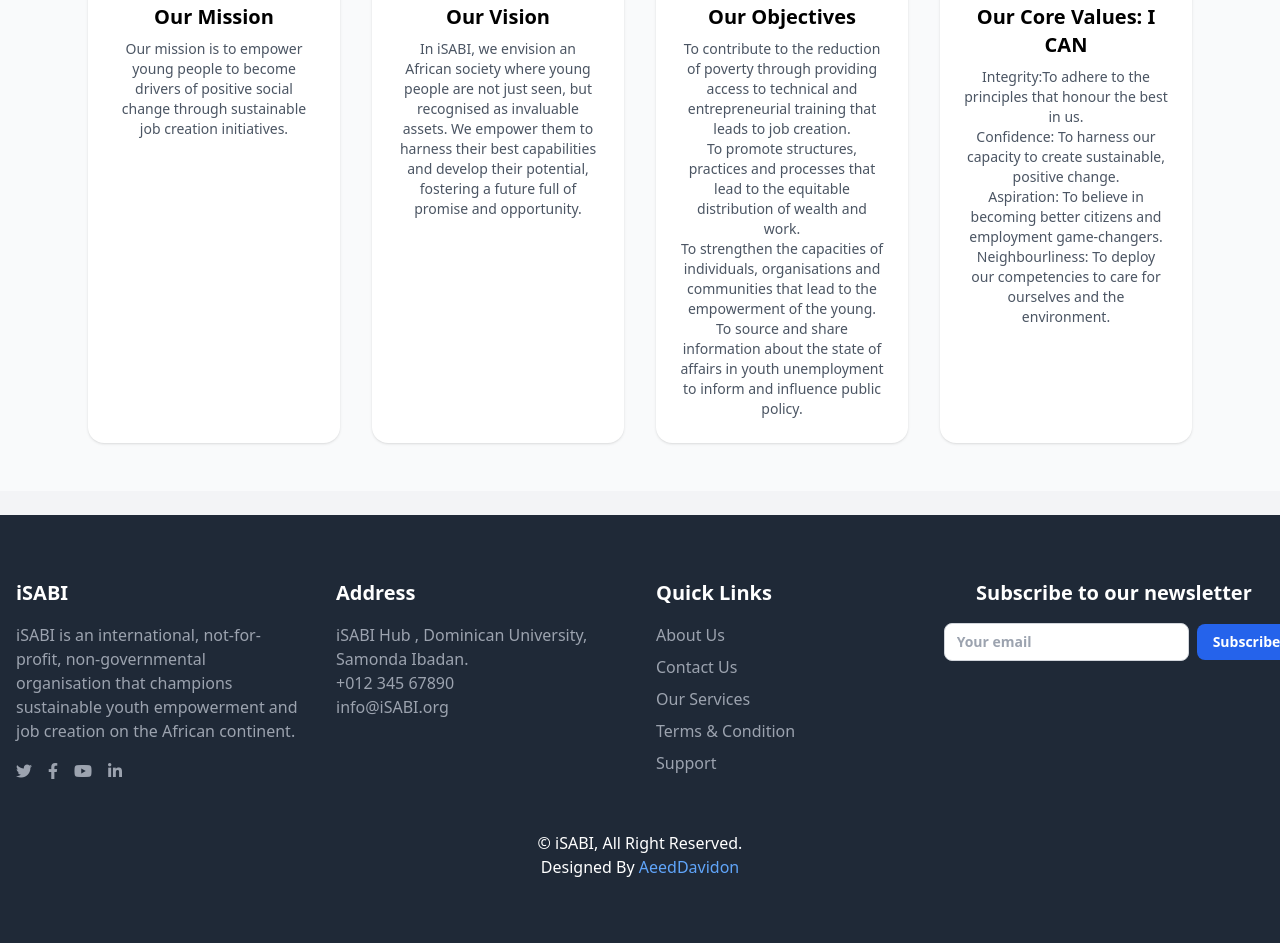
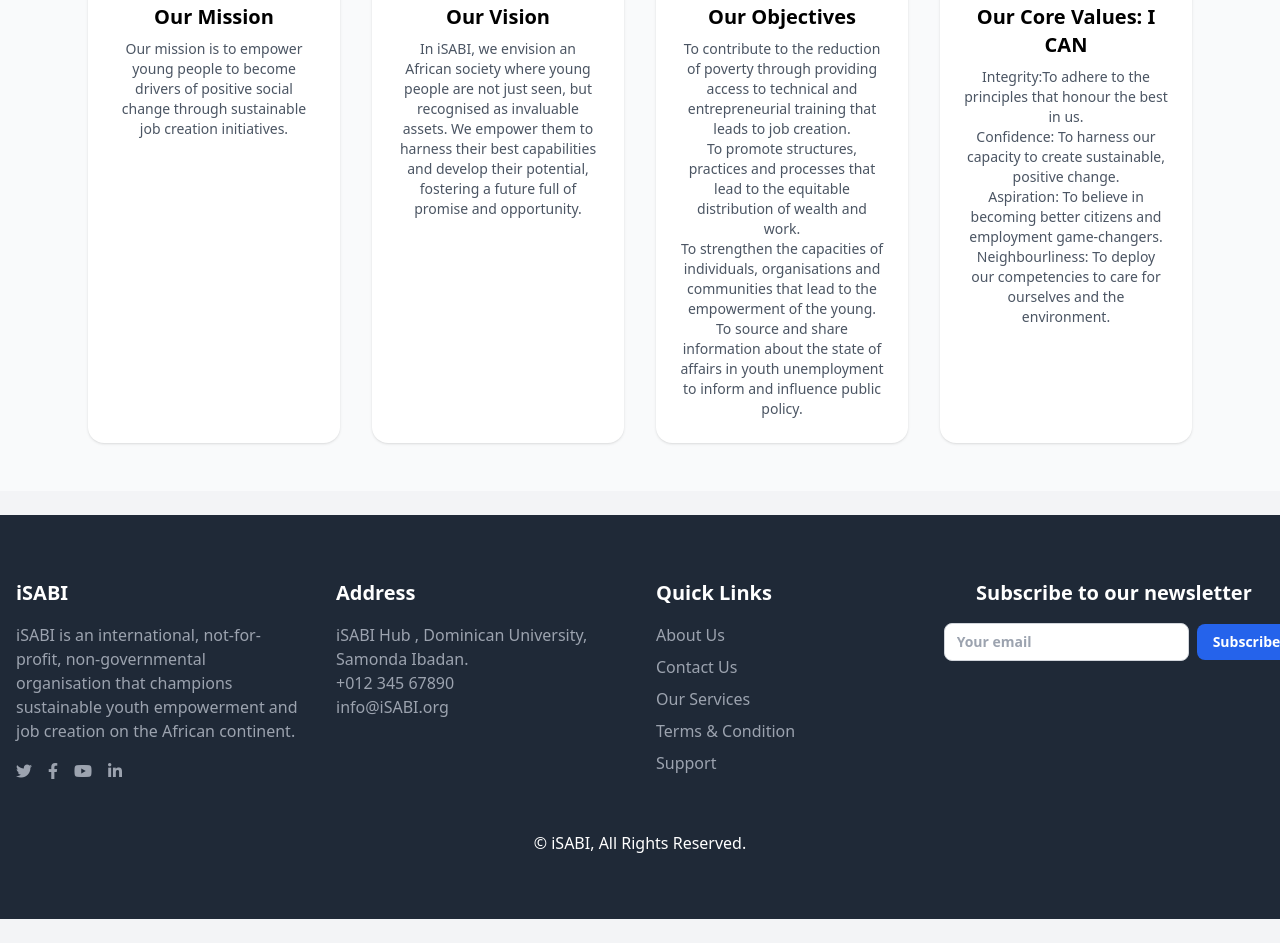
Before and after one commit to favoura21/NGO-Website, a plain HTML site: page about.html in a window 1280 px wide. Shown: the part 1081-2024 px from the top of the page. After the commit the page ends 2000 px from the top, so only its background shows below. Drawn offline with nearby package versions, Linux system fonts and the light colour scheme.

Commit message:
fav1 commit

```diff
--- a/about.html
+++ b/about.html
@@ -284,8 +284,7 @@
                </div>
             </div>
            <div class="mt-12 text-center">
-               <p>&copy; iSABI, All Right Reserved.</p>
-               <p>Designed By <a href="#" class="text-blue-400 hover:text-blue-600">AeedDavidon</a></p>
+               <p>&copy; iSABI, All Rights Reserved.</p>
             </div>
          </div>
       </div>
```
Also changed, not shown: apply.html (+1 -2 lines), contact.html (+1 -2 lines), donate.html (+1 -2 lines), funding.html (+1 -2 lines), index.html (+1 -2 lines), sponsor.html (+1 -2 lines), testimonial.html (+1 -2 lines), training.html (+1 -2 lines).
